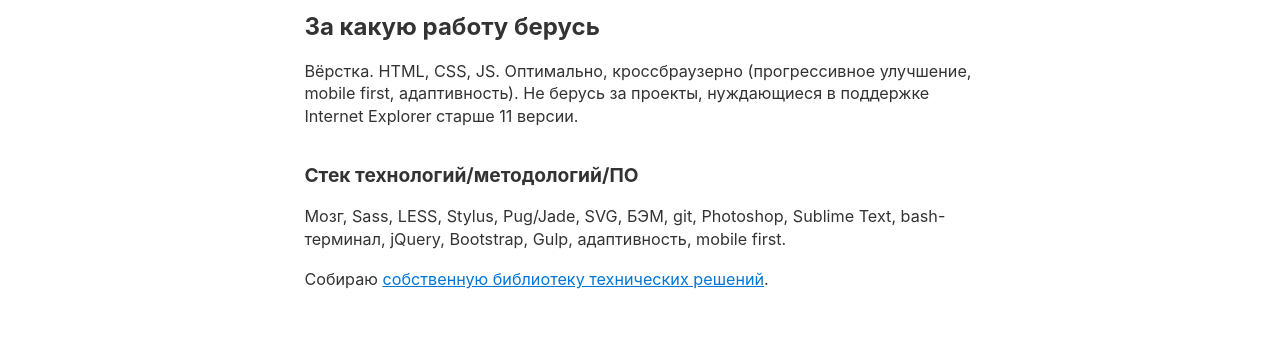
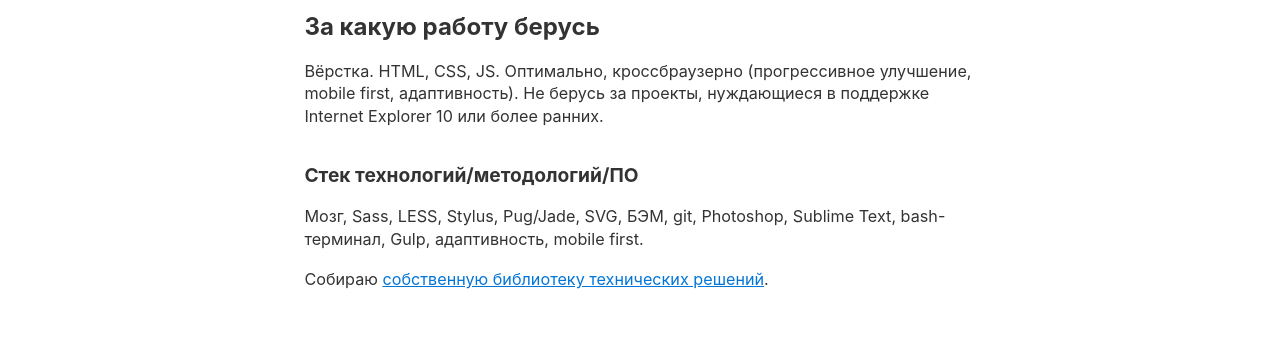
Before and after one commit to nicothin/nicothin.github.io, a Jekyll site: the page built from about.md, in a window 1280 px wide. Shown: the part 984-1322 px from the top of the page. Built offline with Jekyll 4.4.1, drawn with Linux system fonts in a browser that asks for light colours.

Commit message:
Уточнение «обо мне»

```diff
--- a/about.md
+++ b/about.md
@@ -26,10 +26,10 @@
 
 ## За какую работу берусь
 
-Вёрстка. HTML, CSS, JS. Оптимально, кроссбраузерно (прогрессивное улучшение, mobile first, адаптивность). Не берусь за проекты, нуждающиеся в поддержке Internet Explorer старше 11 версии.
+Вёрстка. HTML, CSS, JS. Оптимально, кроссбраузерно (прогрессивное улучшение, mobile first, адаптивность). Не берусь за проекты, нуждающиеся в поддержке Internet Explorer 10 или более ранних.
 
 ### Стек технологий/методологий/ПО
 
-Мозг, Sass, LESS, Stylus, Pug/Jade, SVG, БЭМ, git, Photoshop, Sublime Text, bash-терминал, jQuery, Bootstrap, Gulp, адаптивность, mobile first.
+Мозг, Sass, LESS, Stylus, Pug/Jade, SVG, БЭМ, git, Photoshop, Sublime Text, bash-терминал, Gulp, адаптивность, mobile first.
 
 Собираю [собственную библиотеку технических решений](https://github.com/nicothin/NTH-start-project).
```
